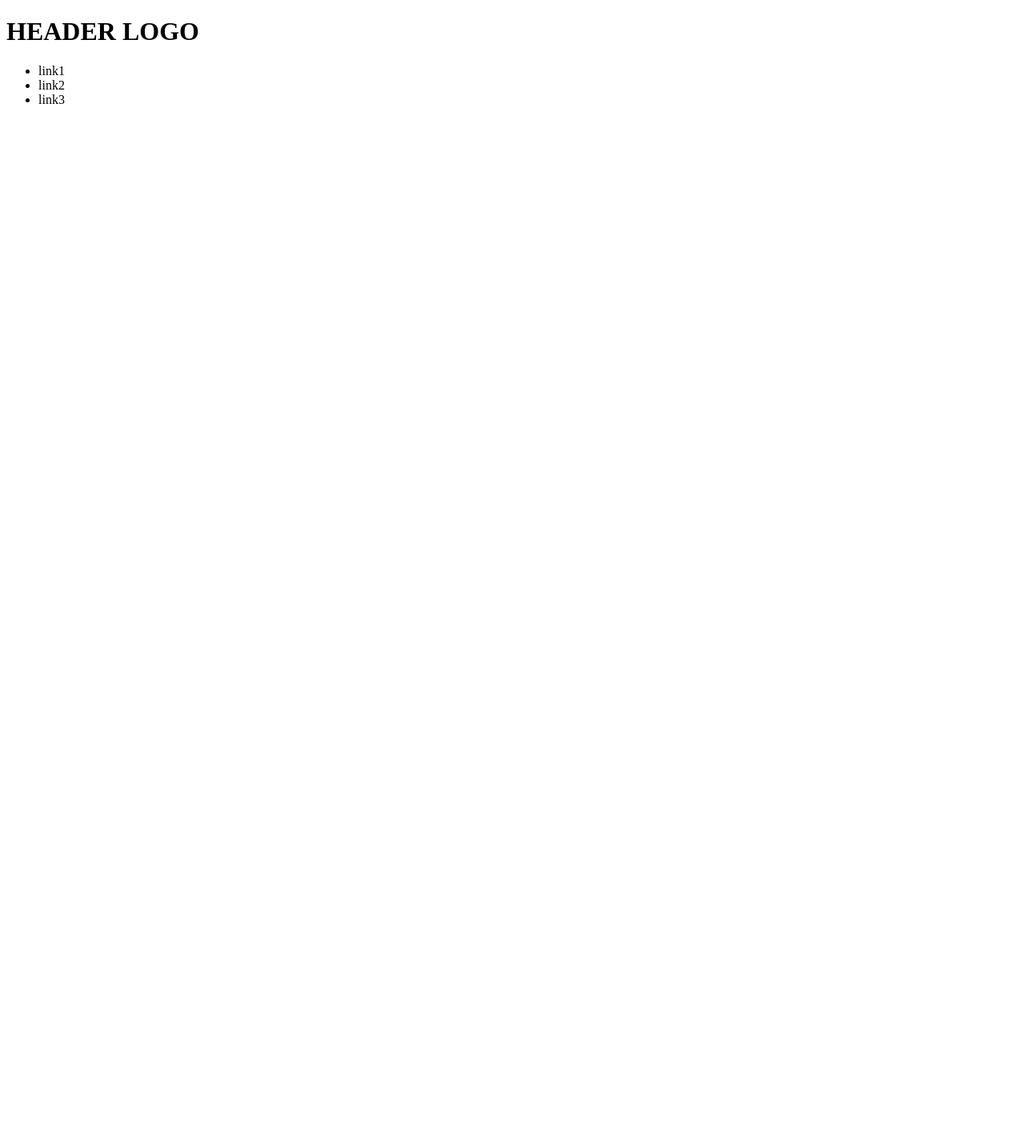
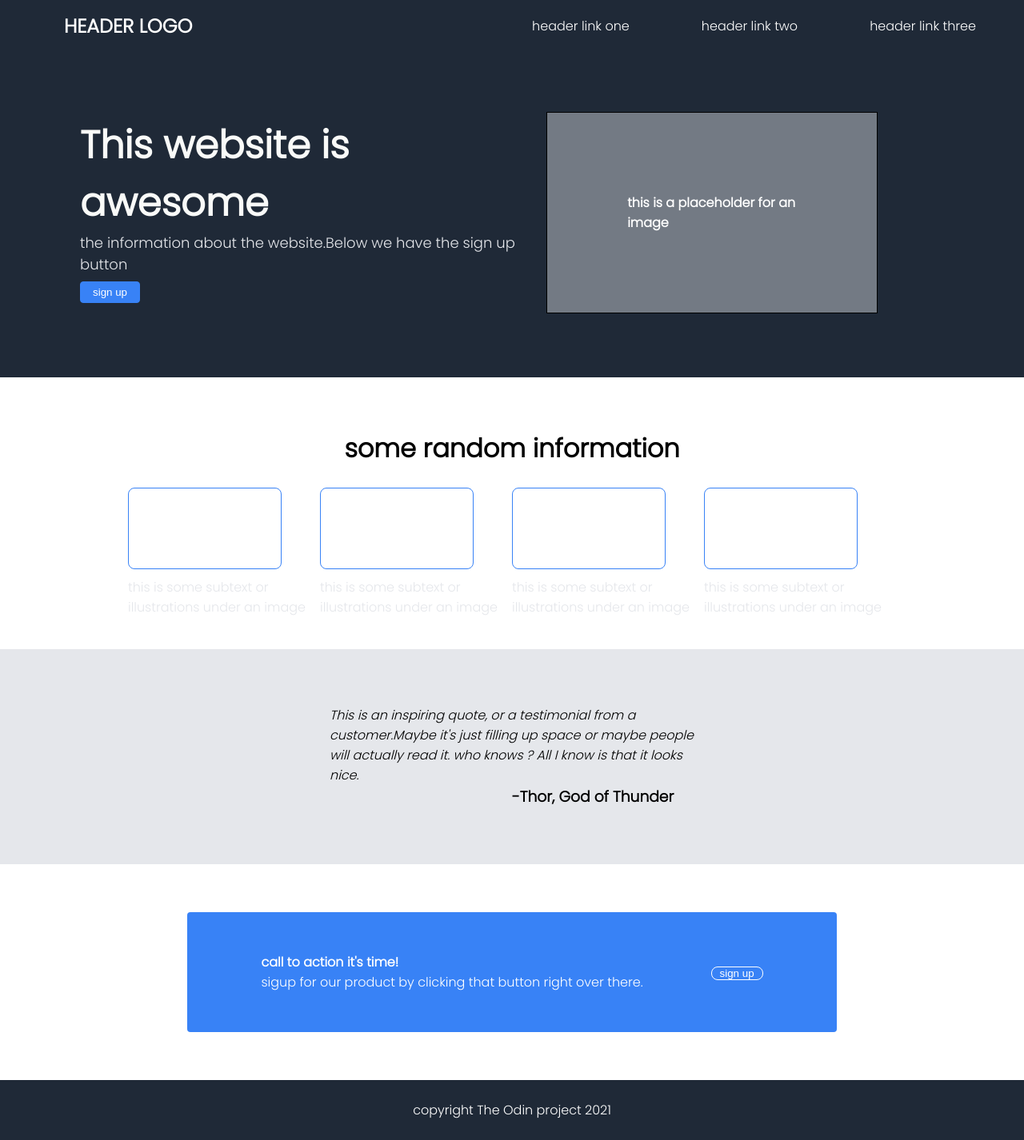
Before and after one commit to abdulazizjallow/landing-page, a plain HTML site: page index.html in a window 1280 px wide. Shown: the whole page at 80% size. Before the commit the page ends 800 px from the top, so only its background shows below. Drawn offline with Linux system fonts and the light colour scheme.

Commit message:
finishing the project

```diff
--- a/index.html
+++ b/index.html
@@ -4,19 +4,81 @@
     <meta charset="UTF-8">
     <meta http-equiv="X-UA-Compatible" content="IE=edge">
     <meta name="viewport" content="width=device-width, initial-scale=1.0">
-    <title>Document</title>
-    <link href="style.css" rel="style.css">
+    <title>Landing Page</title>
+    <link href="style.css" rel="stylesheet">
 </head>
 <body>
-    <header>
-     <h1>HEADER LOGO</h1>
-     <nav>
-         <ul>
-             <li><a>link1</a></li>
-             <li><a>link2</a></li>
-             <li><a>link3</a></li>
-         </ul>
-     </nav>
+    <header class="main_header">
+        <nav class="main_nav">
+            <h1 class="logo">HEADER LOGO</h1>
+            <ul class="link-items">
+                <li class="links"><a href="#">header link one</a></li>
+                <li class="links"><a href="#">header link two</a></li>
+                <li class="links"><a href="#">header link three</a></li>
+            </ul>
+        </nav>
     </header>
+    <main>
+        <section class="main-section">
+            <div class="main-title">
+                <h1>This website is awesome</h1>
+                <p>the information about the website.Below we have the sign up button</p>
+                <button class="btn-1">sign up</button>
+            </div>
+            <div class="image-container">
+            <div class="main-image">
+                <p>this is a placeholder for an image</p>
+            </div>
+        </div>
+        </section>
+        <section class="info-section">
+            <h2 class="info-title">some random information</h2>
+            <div class="container">
+                <div class="info">
+                    <div class="image"></div>
+                    <p>this is some subtext or illustrations under an image</p>
+                </div>
+                <div class="info">
+                    <div class="image"></div>
+                    <p>this is some subtext or illustrations under an image</p>
+                </div>
+                <div class="info">
+                    <div class="image"></div>
+                    <p>this is some subtext or illustrations under an image</p>
+                </div>
+                <div class="info">
+                    <div class="image"></div>
+                    <p>this is some subtext or illustrations under an image</p>
+                </div>
+            </div>
+        </section>
+        <section class="testimonial-section">
+            <div class="testimonial">
+                <p><i>This is an inspiring quote, or a testimonial from a customer.Maybe it's just filling
+                    up space or maybe people will actually read it. who knows ? All I know
+                    is that it looks nice.</i>
+                </p>
+                <h3>-Thor, God of Thunder</h3>
+            </div>
+        </section>
+        <section class="cta-section">
+            <div class="cta-details">
+                <div class="cta">
+                    <h4>call to action it's time!</h4>
+                    <p>sigup for our product by clicking that button right over there.</p>
+                </div>
+                <div class="cta-btn">
+                    <button>sign up</button>
+                </div>
+
+            </div>
+
+        </section>
+    </main>
+    <footer>
+        <div class="main-footer">
+            <p>copyright The Odin project 2021</p>
+        </div>
+    </footer>
 </body>
 </html>
--- a/style.css
+++ b/style.css
@@ -0,0 +1,170 @@
+@import url('https://fonts.googleapis.com/css2?family=Poppins:wght@300&display=swap');
+
+* {
+    margin: 0;
+    box-sizing: border-box;
+}
+body {
+    width: 100%;
+    font-family: Poppins;
+}
+.main_header {
+    position: fixed;
+    top: 0;
+    width: 100%;
+    color: white;
+    background-color: #1f2937;
+    padding: 15px;
+}
+.main_nav {
+    display: flex;
+    align-items: center;
+    justify-content: space-between;
+}
+.logo {
+    margin-left: 65px;
+
+}
+.link-items {
+    display: flex;
+}
+.links {
+    margin: 0px 45px;
+    list-style: none;
+}
+.links a {
+    color: white;
+    text-decoration: none;
+}
+.links a:hover,
+.links a:active {
+    opacity: 0.5;
+}
+.main-section {
+    display: flex;
+    margin-top: 60px;
+    width: 100%;
+    justify-content: space-around;
+    align-items: center;
+    padding: 80px;
+    background-color: #1f2937;
+}
+.main-title {
+    margin: 0px 20px;
+}
+.main-title h1 {
+    color: #F9FAF8;
+    font-size: 48px;
+    margin-right: 25px;
+}
+.main-title p {
+    font-size: 18px;
+    color: #E5E7EB;
+}
+.btn-1 {
+    background-color: #3882f6;
+    color: white;
+    padding: 5px 15px;
+    margin: 8px 0px;
+    border: 1px solid #3882f6;
+    border-radius: 4px;
+}
+.btn-1:hover,
+.btn-1:active {
+    opacity: 0.5;
+}
+.image-container {
+    width: 50%;
+}
+.main-image {
+    width: 80%;
+    padding: 100px;
+    background-color: #e5e7eb6c;
+    border: 1px solid black;
+}
+.main-image p {
+    color: white;
+    font-weight: bold;
+}
+.info-section {
+    width: 100%;
+    padding: 40px;
+}
+.info-title {
+    width: 100%;
+    text-align: center;
+    margin: 25px 0px;
+    font-size: 2em;
+    font-weight: bold;
+}
+.container {
+    display: flex;
+    justify-content: center;
+    align-items: center;
+}
+.info {
+    width: 20%;
+}
+.image {
+    width: 80%;
+    padding: 50px;
+    border: 1px solid #3882f6;
+    border-radius: 8px;
+    margin-bottom: 10px;
+}
+.info p {
+    color: #E5E7EB;
+}
+.testimonial-section {
+    width: 100%;
+    background-color: #E5E7EB;
+    display: flex;
+    justify-content: center;
+    align-items: center;
+    padding: 70px;
+}
+.testimonial {
+    width: 40%;
+    position: relative;
+}
+.testimonial h3 {
+    position: relative;
+    left: 50%;
+}
+.cta-section {
+    width: 100%;
+    display: flex;
+    justify-content: center;
+    padding: 60px;
+}
+.cta-details {
+    display: flex;
+    justify-content: space-around;
+    align-items: center;
+    width: 70%;
+    padding: 50px;
+    background-color: #3882f6;
+    border-radius: 4px;
+}
+.cta {
+    color: white;
+}
+.cta-btn button {
+    background-color: #3882f6;
+    padding: 0px 10px;
+    color: white;
+    border: 1px solid white;
+    border-radius: 8px;
+}
+.cta-btn button:hover,
+.cta-btn button:active {
+    opacity: 0.5;
+}
+footer {
+    width: 100%;
+    padding: 25px;
+    background-color: #1f2937;
+    display: flex;
+    justify-content: center;
+    color: white;
+}
```
